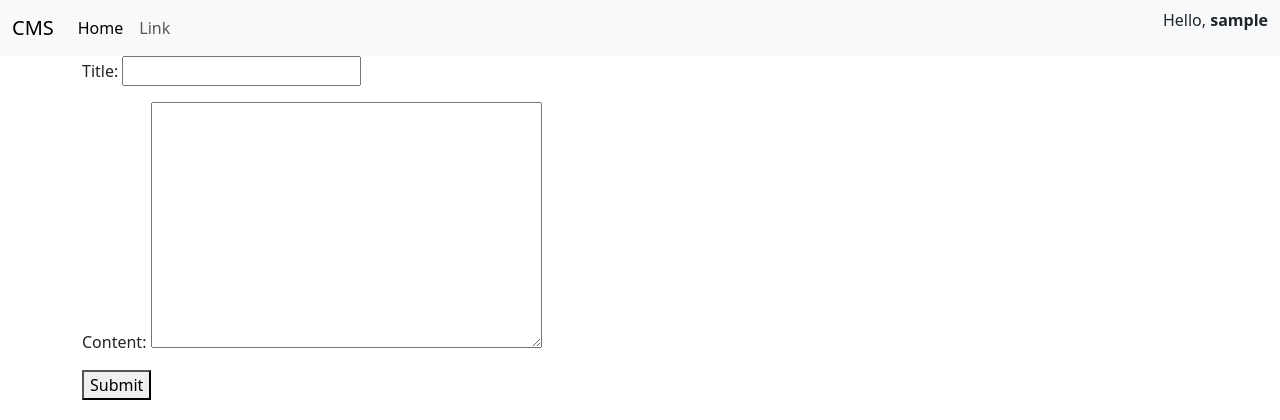
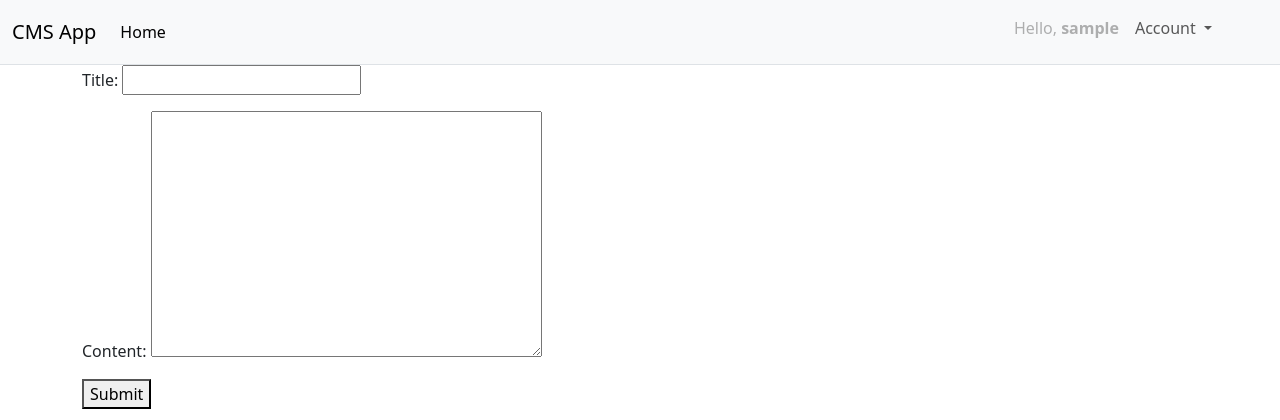
Before and after one commit to berkayalparslan/cms-app, a Django app: page /create/ in a window 1280 px wide. Shown: the top 420 px of the page. Run offline with Django 4.2, Linux system fonts and the light colour scheme; the visitor is signed in with stand-in values (Sample User, id 1); some libraries are stand-ins or nearby versions.

Commit message:
added logout

```diff
--- a/app/templates/base.html
+++ b/app/templates/base.html
@@ -7,9 +7,9 @@
     {% load bootstrap5 %} {% bootstrap_css %} {% bootstrap_javascript %}
   </head>
   <body>
-    <nav class="navbar navbar-expand-lg bg-body-tertiary">
+    <nav class="navbar navbar-expand-lg bg-body-tertiary border-bottom">
       <div class="container-fluid">
-        <a class="navbar-brand" href="{% url 'index' %}">CMS</a>
+        <a class="navbar-brand" href="{% url 'index' %}">CMS App</a>
         <button
           class="navbar-toggler"
           type="button"
@@ -26,17 +26,37 @@
             <li class="nav-item">
               <a class="nav-link active" aria-current="page" href="#">Home</a>
             </li>
-            <li class="nav-item">
-              <a class="nav-link" href="#">Link</a>
-            </li>
           </ul>
-          <span>
+          <span class="me-5">
             {% if user.is_authenticated %}
-            <p>Hello, <b>{{user.username}}</b></p>
+            <ul class="navbar-nav me-auto mb-2 mb-lg-2">
+              <li class="nav-item"><a class="nav-link disabled">Hello, <b>{{user.username}}</b></a></li>
+              <li class="nav-item dropdown">
+                <a
+                  class="nav-link dropdown-toggle"
+                  href="#"
+                  role="button"
+                  data-bs-toggle="dropdown"
+                  aria-expanded="false"
+                >
+                  Account
+                </a>
+                <div
+                  data
+                  class="dropdown-menu"
+                  aria-labelledby="navbarDropdown"
+                >
+
+                  <a class="dropdown-item" href="#">Settings</a>
+                  <div class="dropdown-divider"></div>
+                  <a class="dropdown-item" href="{% url 'logout' %}">
+                    Logout
+                  </a>
+                </div>
+              </li>
+            </ul>
             {% else %}
-            <a href="{% url 'login' %}">
-              Login
-            </a>
+            <a href="{% url 'login' %}"> Login </a>
             {% endif %}
           </span>
         </div>
```
